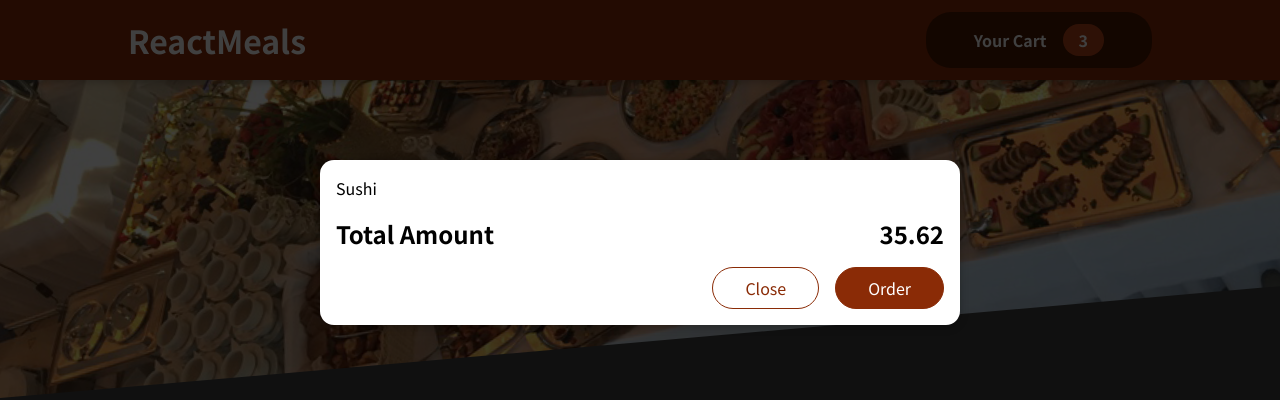
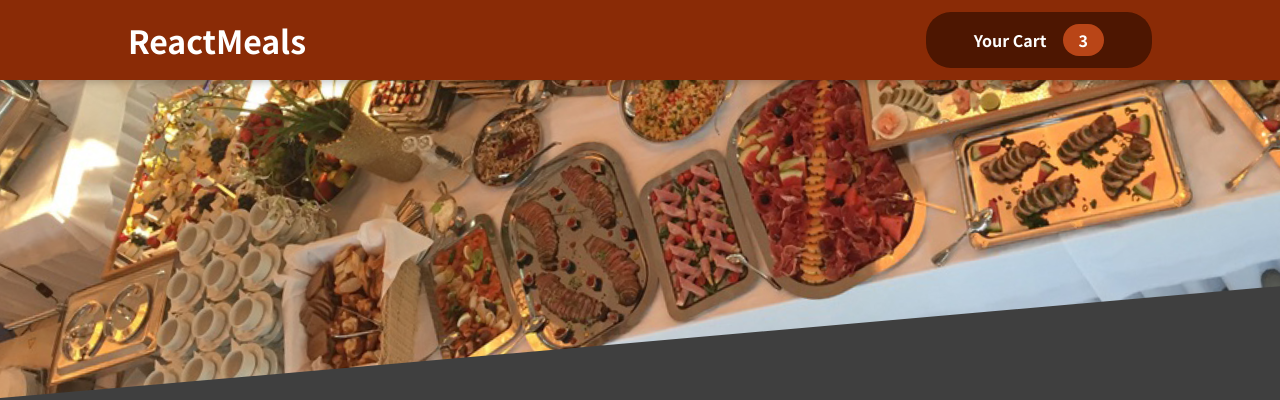
Before and after one commit to LouisAlemar/food-order-app, a React (Create React App) app: page / in a window 1280 px wide. Shown: the top 400 px of the page. Built offline with nearby package versions, Linux system fonts and the light colour scheme.

Commit message:
add cart context and cart provider

```diff
--- a/src/App.js
+++ b/src/App.js
@@ -1,16 +1,29 @@
+import { useState } from "react";
+
 import Header from "./components/Layout/Header";
 import Meals from "./components/Meals/Meals";
 import Cart from "./components/Cart/Cart";
+import CartProvider from "./store/cart-provider";
 
 const App = () => {
+  const [cartIsShown, setCartIsShown] = useState(false);
+
+  const showCartHandler = () => {
+    setCartIsShown(true);
+  };
+
+  const hideCartHandler = () => {
+    setCartIsShown(false);
+  };
+
   return (
-    <>
-      <Cart />
-      <Header />
+    <CartProvider>
+      {cartIsShown && <Cart onClose={hideCartHandler} />}
+      <Header onShowCart={showCartHandler} />
       <main>
         <Meals />
       </main>
-    </>
+    </CartProvider>
   );
 };
 
--- a/src/components/Cart/Cart/index.js
+++ b/src/components/Cart/Cart/index.js
@@ -2,7 +2,7 @@
 
 import classes from "./Cart.module.scss";
 
-const Cart = () => {
+const Cart = ({ onClose }) => {
   const cartItems = (
     <ul className={classes["cart-items"]}>
       {[{ id: "c1", name: "Sushi", amount: 2, price: 12.99 }].map((item) => {
@@ -12,14 +12,16 @@
   );
 
   return (
-    <Modal>
+    <Modal onClose={onClose}>
       {cartItems}
       <div className={classes.total}>
         <span>Total Amount</span>
         <span>35.62</span>
       </div>
       <div className={classes.actions}>
-        <button className={classes["button--alt"]}>Close</button>
+        <button className={classes["button--alt"]} onClick={onClose}>
+          Close
+        </button>
         <button className={classes.button}>Order</button>
       </div>
     </Modal>
--- a/src/components/Layout/Header/index.js
+++ b/src/components/Layout/Header/index.js
@@ -3,12 +3,12 @@
 
 import classes from "./Header.module.scss";
 
-const Header = () => {
+const Header = ({ onShowCart }) => {
   return (
     <>
       <header className={classes.header}>
         <h1>ReactMeals</h1>
-        <HeaderCartButton />
+        <HeaderCartButton onClick={onShowCart} />
       </header>
       <div className={classes["main-image"]}>
         <img src={mealsImage} alt="A table full of delicious food!" />
--- a/src/components/Layout/HeaderCartButton/index.js
+++ b/src/components/Layout/HeaderCartButton/index.js
@@ -2,9 +2,9 @@
 
 import classes from "./HeaderCartButton.module.scss";
 
-const HeaderCartButton = () => {
+const HeaderCartButton = ({ onClick }) => {
   return (
-    <button className={classes.button}>
+    <button className={classes.button} onClick={onClick}>
       <span>
         <CartIcon />
       </span>
--- a/src/components/UI/Modal/index.js
+++ b/src/components/UI/Modal/index.js
@@ -2,8 +2,8 @@
 
 import classes from "./Modal.module.scss";
 
-const Backdrop = () => {
-  return <div className={classes.backdrop}></div>;
+const Backdrop = ({ onClose }) => {
+  return <div className={classes.backdrop} onClick={onClose}></div>;
 };
 
 const ModalOverlay = ({ children }) => {
@@ -16,10 +16,10 @@
 
 const portalElement = document.getElementById("overlays");
 
-const Modal = ({ children }) => {
+const Modal = ({ children, onClose }) => {
   return (
     <>
-      {createPortal(<Backdrop />, portalElement)}
+      {createPortal(<Backdrop onClose={onClose} />, portalElement)}
       {createPortal(<ModalOverlay>{children}</ModalOverlay>, portalElement)}
     </>
   );
--- /dev/null
+++ b/src/store/cart-context.js
@@ -0,0 +1,10 @@
+import { createContext } from "react";
+
+const CartContext = createContext({
+  items: [],
+  totalAmount: 0,
+  addItem: (item) => {},
+  removeItem: (id) => {},
+});
+
+export default CartContext;
--- /dev/null
+++ b/src/store/cart-provider.js
@@ -0,0 +1,20 @@
+import CartContext from "./cart-context";
+
+const CartProvider = ({ children }) => {
+  const addItemToCartHandler = (item) => {};
+
+  const removeItemFromCartHandler = (id) => {};
+
+  const cartContext = {
+    items: [],
+    totalAmount: 0,
+    addItem: addItemToCartHandler,
+    removeItem: removeItemFromCartHandler,
+  };
+
+  return (
+    <CartContext.Provider value={cartContext}>{children}</CartContext.Provider>
+  );
+};
+
+export default CartProvider;
```
